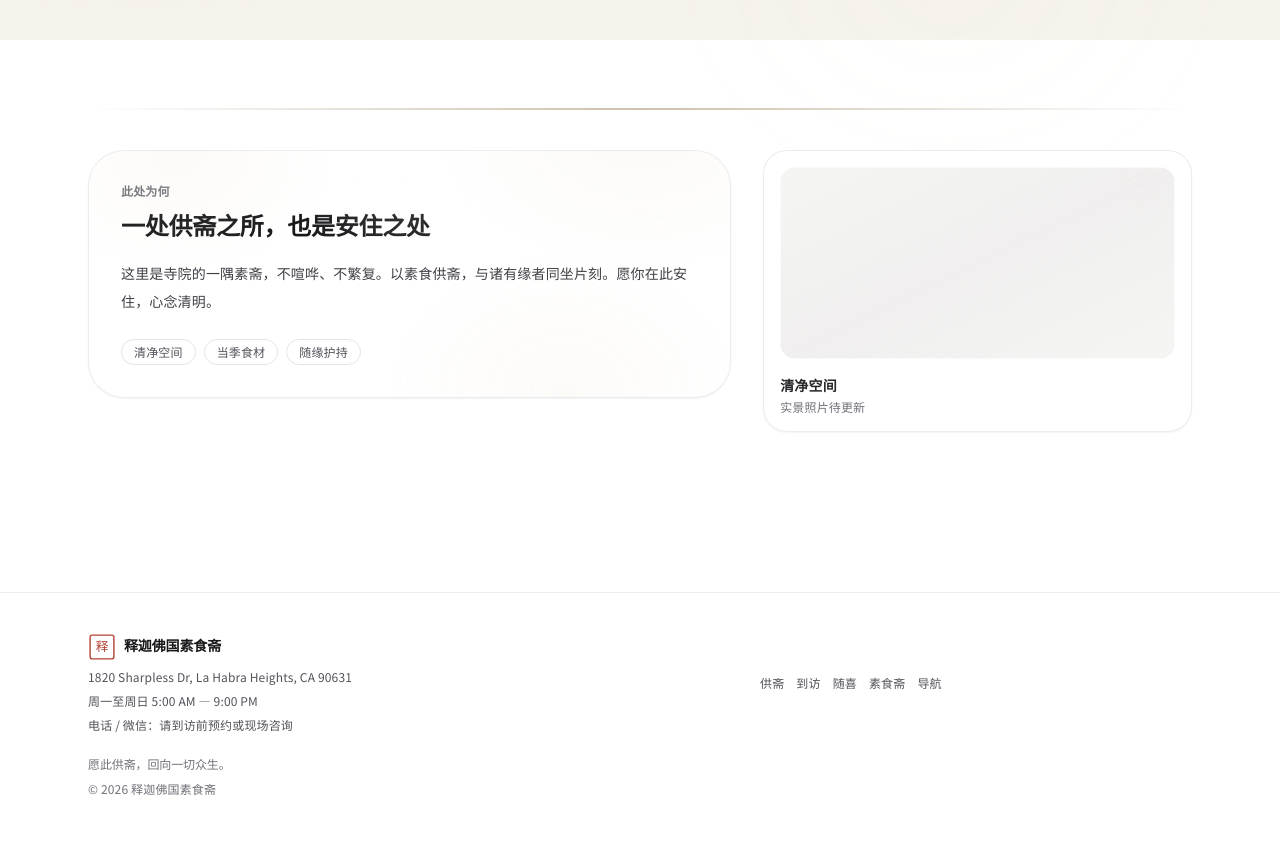
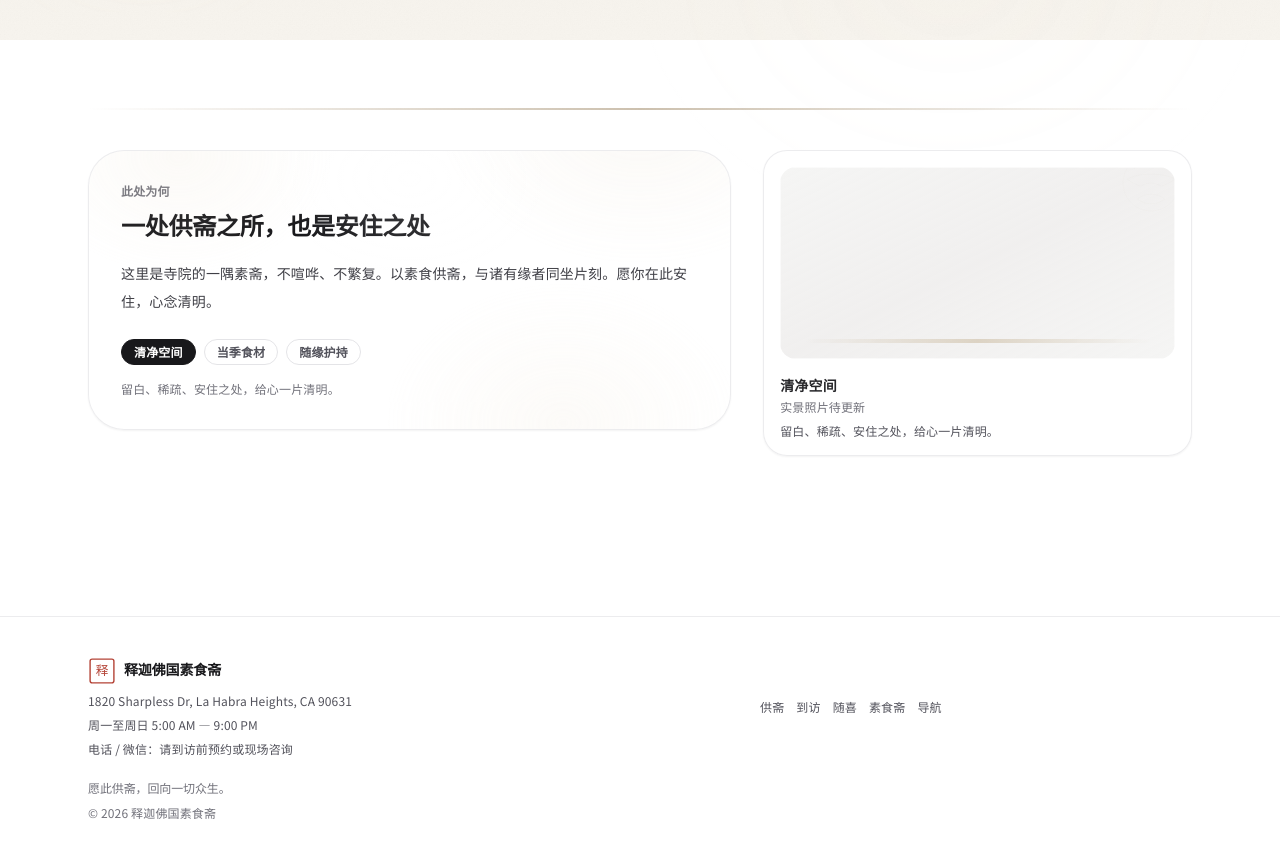
Before and after one commit to YihengLi-1/shijia-site, a Next.js app: page / in a window 1280 px wide. Shown: the part 760-1617 px from the top of the page. Built offline with nearby package versions, Linux system fonts and the light colour scheme.

Commit message:
Enhance feature chip interactions

```diff
--- a/src/app/globals.css
+++ b/src/app/globals.css
@@ -342,6 +342,27 @@
     box-shadow: 0 0 0 3px rgba(191, 174, 146, 0.28);
   }
 
+  .feature-chip {
+    position: relative;
+  }
+
+  .feature-chip::after {
+    content: "";
+    position: absolute;
+    left: 10%;
+    right: 10%;
+    bottom: -6px;
+    height: 2px;
+    border-radius: 999px;
+    background: linear-gradient(90deg, transparent, rgba(170, 150, 120, 0.6), transparent);
+    opacity: 0;
+    transition: opacity 200ms ease;
+  }
+
+  .feature-chip.active::after {
+    opacity: 1;
+  }
+
   .ink-dot {
     margin-top: 6px;
     height: 8px;
--- a/src/app/page.tsx
+++ b/src/app/page.tsx
@@ -5,6 +5,7 @@ import Container from "@/components/Container";
 import { SITE } from "@/lib/site";
 import Footer from "@/components/Footer";
 import ScriptureQuote from "@/components/ScriptureQuote";
+import WhySection from "@/components/WhySection";
 
 export default function Home() {
   return (
@@ -112,35 +113,7 @@ export default function Home() {
       <section className="section pt-0 fade-in">
         <Container>
           <div className="mb-10 ink-divider" />
-          <div className="grid gap-8 lg:grid-cols-[1.2fr_0.8fr] lg:items-start">
-            <div className="relative overflow-hidden rounded-[36px] border border-zinc-200/70 bg-white/80 p-8 shadow-sm soft-card ambient-glow rise-in">
-              <div className="text-xs font-semibold text-zinc-500">此处为何</div>
-              <div className="mt-3 text-2xl font-semibold text-zinc-900 serif-title">
-                一处供斋之所，也是安住之处
-              </div>
-              <p className="mt-4 text-sm text-zinc-700 leading-7 max-w-2xl">{SITE.intro}</p>
-              <div className="mt-6 flex flex-wrap gap-2 text-xs text-zinc-600">
-                <span className="rounded-full border border-zinc-200 bg-white px-3 py-1">清净空间</span>
-                <span className="rounded-full border border-zinc-200 bg-white px-3 py-1">当季食材</span>
-                <span className="rounded-full border border-zinc-200 bg-white px-3 py-1">随缘护持</span>
-              </div>
-            </div>
-
-            <div className="space-y-6">
-              <div className="overflow-hidden rounded-3xl border border-zinc-200/70 bg-white/80 p-4 shadow-sm soft-card hover-scale rise-in stagger-2">
-                <div className="relative h-48 w-full overflow-hidden rounded-2xl hover-scale">
-                  <div className="absolute inset-0 bg-gradient-to-br from-stone-100 via-stone-200/60 to-stone-100" />
-                  <div
-                    className="absolute -right-6 -top-8 h-24 w-24 opacity-50"
-                    style={{ background: 'url("/lotus.svg") center/contain no-repeat' }}
-                  />
-                  <div className="absolute inset-0 border border-white/60" />
-                </div>
-                <div className="mt-4 text-sm font-semibold text-zinc-800">清净空间</div>
-                <div className="mt-1 text-xs text-zinc-500">实景照片待更新</div>
-              </div>
-            </div>
-          </div>
+          <WhySection intro={SITE.intro} />
         </Container>
       </section>
 
--- a/src/components/RitualPanel.tsx
+++ b/src/components/RitualPanel.tsx
@@ -27,7 +27,9 @@ export default function RitualPanel({
   showRitual,
   showMantra,
 }: Props) {
-  const data = stage === "pre" ? OFFERINGS.pre : OFFERINGS.post;
+  const pre = OFFERINGS.pre;
+  const post = OFFERINGS.post;
+  const data = stage === "pre" ? pre : post;
   const [expanded, setExpanded] = useState(false);
 
   const showMealsFinal = showMeals ?? stage === "pre";
@@ -69,30 +71,30 @@ export default function RitualPanel({
         <div className={`mt-4 grid gap-3 ${compact ? "text-xs" : "text-sm"} text-zinc-700`}>
           <div className="rounded-2xl border border-zinc-200 bg-white px-4 py-3">
             <span className="font-semibold text-zinc-900">早餐：</span>
-            {OFFERINGS.pre.breakfast}
+            {pre.breakfast}
           </div>
           <div className="rounded-2xl border border-zinc-200 bg-white px-4 py-3">
             <span className="font-semibold text-zinc-900">午餐：</span>
-            {OFFERINGS.pre.lunch}
+            {pre.lunch}
           </div>
         </div>
       ) : null}
 
-      {showRitualFinal && stage === "pre" && data.ritual?.length ? (
+      {showRitualFinal && stage === "pre" && pre.ritual?.length ? (
         <div className={`mt-4 rounded-2xl border border-zinc-200 bg-white px-4 py-3 ${compact ? "text-xs" : "text-sm"} text-zinc-700`}>
           <div className="text-[11px] font-semibold text-zinc-500">斋前简要</div>
           <div className="mt-2 space-y-1 leading-6">
-            {data.ritual.map((line) => (
+            {pre.ritual.map((line) => (
               <div key={line}>• {line}</div>
             ))}
           </div>
         </div>
       ) : null}
 
-      {stage === "post" && data.stand ? (
+      {stage === "post" && post.stand ? (
         <div className={`mt-4 rounded-2xl border border-zinc-200 bg-white px-4 py-3 ${compact ? "text-xs" : "text-sm"} text-zinc-700`}>
           <span className="font-semibold text-zinc-900">起立：</span>
-          {data.stand}
+          {post.stand}
         </div>
       ) : null}
     </section>
--- /dev/null
+++ b/src/components/WhySection.tsx
@@ -0,0 +1,108 @@
+"use client";
+
+import { useMemo, useState } from "react";
+
+type Feature = {
+  key: "space" | "season" | "support";
+  label: string;
+  title: string;
+  subtitle: string;
+  note: string;
+  ornament: string;
+  accent: string;
+};
+
+const FEATURES: Feature[] = [
+  {
+    key: "space",
+    label: "清净空间",
+    title: "清净空间",
+    subtitle: "实景照片待更新",
+    note: "留白、稀疏、安住之处，给心一片清明。",
+    ornament: "/lotus.svg",
+    accent: "rgba(198, 180, 150, 0.5)",
+  },
+  {
+    key: "season",
+    label: "当季食材",
+    title: "当季食材",
+    subtitle: "食材随时令而变",
+    note: "随季节更替，味淡而温，少油少盐。",
+    ornament: "/hero.svg",
+    accent: "rgba(206, 188, 160, 0.5)",
+  },
+  {
+    key: "support",
+    label: "随缘护持",
+    title: "随缘护持",
+    subtitle: "护持用于香灯与供斋",
+    note: "随喜随缘，量力而行，共护清净。",
+    ornament: "/seal-mark.svg",
+    accent: "rgba(190, 165, 135, 0.55)",
+  },
+];
+
+export default function WhySection({ intro }: { intro: string }) {
+  const [activeKey, setActiveKey] = useState<Feature["key"]>("space");
+  const active = useMemo(
+    () => FEATURES.find((item) => item.key === activeKey) || FEATURES[0],
+    [activeKey]
+  );
+
+  return (
+    <div className="grid gap-8 lg:grid-cols-[1.2fr_0.8fr] lg:items-start">
+      <div className="relative overflow-hidden rounded-[36px] border border-zinc-200/70 bg-white/80 p-8 shadow-sm soft-card ambient-glow rise-in">
+        <div className="text-xs font-semibold text-zinc-500">此处为何</div>
+        <div className="mt-3 text-2xl font-semibold text-zinc-900 serif-title">
+          一处供斋之所，也是安住之处
+        </div>
+        <p className="mt-4 text-sm text-zinc-700 leading-7 max-w-2xl">{intro}</p>
+        <div className="mt-6 flex flex-wrap gap-2 text-xs text-zinc-600">
+          {FEATURES.map((item) => {
+            const isActive = item.key === activeKey;
+            return (
+              <button
+                key={item.key}
+                type="button"
+                aria-pressed={isActive}
+                onClick={() => setActiveKey(item.key)}
+                className={`feature-chip rounded-full border px-3 py-1 transition focus-ring pressable text-xs font-semibold ${
+                  isActive
+                    ? "border-zinc-900 bg-zinc-900 text-white active"
+                    : "border-zinc-200 bg-white text-zinc-600 hover:border-zinc-300"
+                }`}
+                data-active={isActive ? "true" : "false"}
+              >
+                {item.label}
+              </button>
+            );
+          })}
+        </div>
+        <div className="mt-4 text-xs text-zinc-500">{active.note}</div>
+      </div>
+
+      <div className="space-y-6">
+        <div
+          key={active.key}
+          className="overflow-hidden rounded-3xl border border-zinc-200/70 bg-white/80 p-4 shadow-sm soft-card hover-scale rise-in stagger-2"
+        >
+          <div className="relative h-48 w-full overflow-hidden rounded-2xl">
+            <div className="absolute inset-0 bg-gradient-to-br from-stone-100 via-stone-200/60 to-stone-100" />
+            <div
+              className="absolute -right-6 -top-8 h-24 w-24 opacity-40"
+              style={{ background: `url("${active.ornament}") center/contain no-repeat` }}
+            />
+            <div className="absolute inset-0 border border-white/60" />
+            <div
+              className="absolute inset-x-6 bottom-4 h-1 rounded-full"
+              style={{ background: `linear-gradient(90deg, transparent, ${active.accent}, transparent)` }}
+            />
+          </div>
+          <div className="mt-4 text-sm font-semibold text-zinc-800">{active.title}</div>
+          <div className="mt-1 text-xs text-zinc-500">{active.subtitle}</div>
+          <div className="mt-2 text-xs text-zinc-600">{active.note}</div>
+        </div>
+      </div>
+    </div>
+  );
+}
```
